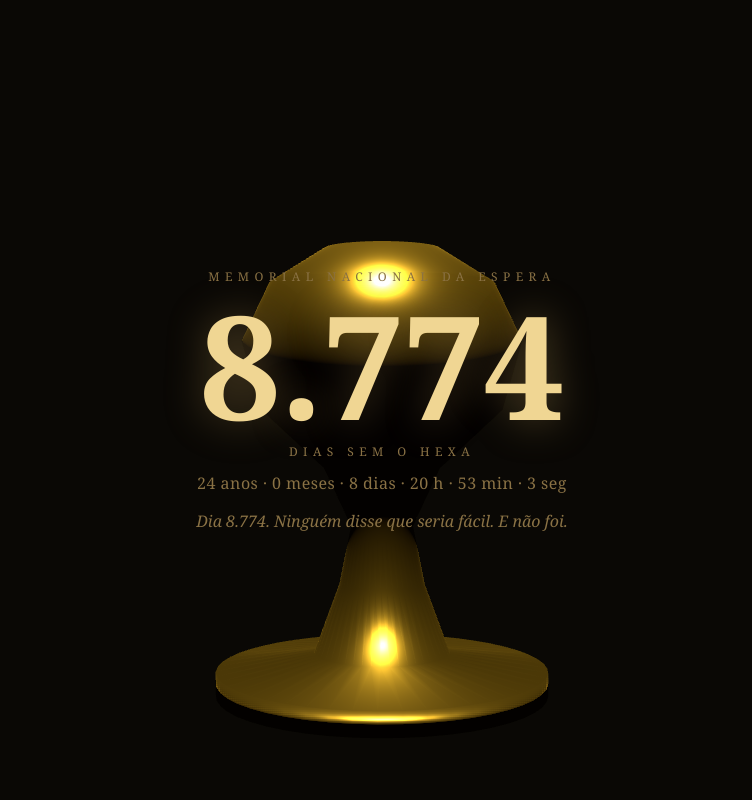
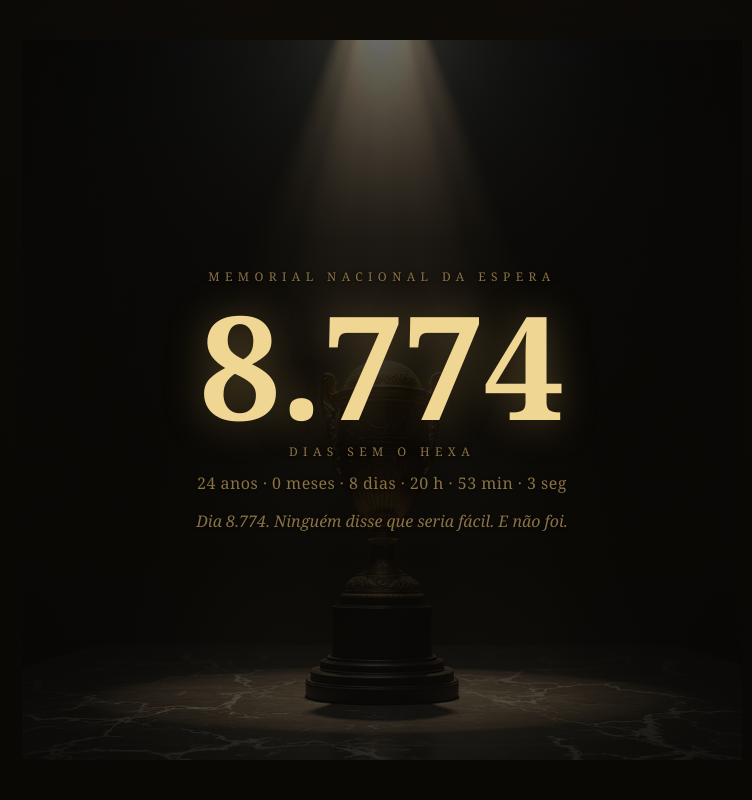
Before and after one commit to andrR89/cadeohexa, a website built with Vite: page index.html in a window 1280 px wide. Shown: the top 800 px of the page, without its empty margins (258-1010 px from the left). Built offline with nearby package versions, Linux system fonts and the light colour scheme; animation ran at ten frames a second.

Commit message:
feat(v2): herói com taça em imagem + parallax; remove three.js; scroll standalone

```diff
--- a/index.html
+++ b/index.html
@@ -13,7 +13,6 @@
     <link rel="stylesheet" href="/src/styles/main.css" />
   </head>
   <body>
-    <canvas id="cena3d" aria-hidden="true"></canvas>
     <main>
       <section id="heroi" class="secao"></section>
       <section id="proxima-tentativa" class="secao"></section>
--- a/package.json
+++ b/package.json
@@ -12,7 +12,6 @@
   },
   "devDependencies": {
     "@cloudflare/workers-types": "^5.20260708.1",
-    "@types/three": "^0.185.0",
     "typescript": "~6.0.2",
     "vite": "^8.1.1",
     "vitest": "^4.1.10",
@@ -20,7 +19,6 @@
   },
   "dependencies": {
     "gsap": "^3.15.0",
-    "three": "^0.185.1",
     "workers-og": "^0.0.27"
   }
 }
--- a/src/cena3d/index.ts
+++ /dev/null
@@ -1,58 +0,0 @@
-import * as THREE from 'three'
-import { criarTaca } from './taca'
-
-export function podeRodar3D(): boolean {
-  if (matchMedia('(prefers-reduced-motion: reduce)').matches) return false
-  const c = document.createElement('canvas')
-  // three r163+ exige WebGL2 — aceitar WebGL1 aqui seria falso positivo.
-  return !!c.getContext('webgl2')
-}
-
-export function iniciarCena(canvas: HTMLCanvasElement): {
-  taca: THREE.Mesh
-  camera: THREE.PerspectiveCamera
-  pausar: () => void
-  retomar: () => void
-} {
-  const renderer = new THREE.WebGLRenderer({ canvas, antialias: true, alpha: true })
-  renderer.setPixelRatio(Math.min(devicePixelRatio, 2))
-
-  const cena = new THREE.Scene()
-  cena.fog = new THREE.Fog(0x0a0805, 6, 14)
-
-  const camera = new THREE.PerspectiveCamera(38, 1, 0.1, 30)
-  camera.position.set(0, 0.4, 6)
-
-  const taca = criarTaca()
-  cena.add(taca)
-
-  const facho = new THREE.SpotLight(0xfff0c0, 260, 20, Math.PI / 7, 0.45)
-  facho.position.set(0, 7, 2)
-  facho.target = taca
-  cena.add(facho, new THREE.AmbientLight(0x2a2115, 2))
-
-  function redimensionar(): void {
-    renderer.setSize(innerWidth, innerHeight, false)
-    camera.aspect = innerWidth / innerHeight
-    camera.updateProjectionMatrix()
-  }
-  addEventListener('resize', redimensionar)
-  redimensionar()
-
-  function renderizar(): void {
-    taca.rotation.y += 0.004
-    renderer.render(cena, camera)
-  }
-  renderer.setAnimationLoop(renderizar)
-
-  // Depois que a taça afunda no fundo (scroll.ts), a cena só mostra neblina —
-  // pausar o loop evita gastar GPU renderizando frames que ninguém vê.
-  function pausar(): void {
-    renderer.setAnimationLoop(null)
-  }
-  function retomar(): void {
-    renderer.setAnimationLoop(renderizar)
-  }
-
-  return { taca, camera, pausar, retomar }
-}
--- a/src/cena3d/scroll.ts
+++ /dev/null
@@ -1,49 +0,0 @@
-import type * as THREE from 'three'
-import gsap from 'gsap'
-import { ScrollTrigger } from 'gsap/ScrollTrigger'
-
-gsap.registerPlugin(ScrollTrigger)
-
-/** Controles do loop de render, devolvidos por `iniciarCena`. */
-interface ControleCena {
-  pausar: () => void
-  retomar: () => void
-}
-
-/** Amarra o scroll da página à câmera/taça e revela as seções. */
-export function ligarScroll(taca: THREE.Mesh, camera: THREE.PerspectiveCamera, cena: ControleCena): void {
-  // A câmera se afasta e sobe conforme o memorial se revela.
-  gsap.to(camera.position, {
-    z: 10, y: 2.2,
-    ease: 'none',
-    scrollTrigger: { trigger: '#proxima-tentativa', start: 'top bottom', end: 'bottom top', scrub: 0.6 },
-  })
-  // A taça desce ao fundo depois do countdown — o museu segue sem ela.
-  gsap.to(taca.position, {
-    y: -6,
-    ease: 'none',
-    scrollTrigger: {
-      trigger: '#ala-das-tentativas',
-      start: 'top bottom',
-      end: 'top center',
-      scrub: 0.6,
-      // A partir daqui a taça só existe afundada na neblina — nada visível se move.
-      // Pausar o setAnimationLoop economiza GPU/bateria até o usuário rolar de volta;
-      // como o GSAP já mantém as posições atualizadas via scrub, o retomar() em
-      // onEnterBack renderiza o estado certo no primeiro frame, sem "flash" de frame velho.
-      onLeave: () => cena.pausar(),
-      onEnterBack: () => cena.retomar(),
-    },
-  })
-  // Revelação solene de cada seção.
-  document.querySelectorAll<HTMLElement>('.secao').forEach((secao) => {
-    // Seções já visíveis no boot (herói, deep link no meio da página) não devem
-    // piscar: o gsap.from zeraria a opacidade de algo que o usuário já está lendo.
-    // O corte espelha o start do trigger ('top 70%') — só revela o que ainda vem.
-    if (secao.getBoundingClientRect().top < innerHeight * 0.7) return
-    gsap.from(secao.children, {
-      opacity: 0, y: 40, stagger: 0.12, duration: 0.8, ease: 'power2.out',
-      scrollTrigger: { trigger: secao, start: 'top 70%' },
-    })
-  })
-}
--- a/src/cena3d/taca.ts
+++ /dev/null
@@ -1,19 +0,0 @@
-import * as THREE from 'three'
-
-/** Perfil de revolução da taça (x = raio, y = altura). Low-poly de propósito. */
-const PERFIL: Array<[number, number]> = [
-  [0.00, 0.00], [0.85, 0.00], [0.85, 0.12], [0.35, 0.20], [0.22, 0.55],
-  [0.16, 0.85], [0.30, 1.15], [0.62, 1.45], [0.72, 1.80], [0.58, 2.10],
-  [0.30, 2.28], [0.00, 2.32],
-]
-
-export function criarTaca(): THREE.Mesh {
-  const pontos = PERFIL.map(([x, y]) => new THREE.Vector2(x, y))
-  const geometria = new THREE.LatheGeometry(pontos, 48)
-  const material = new THREE.MeshStandardMaterial({
-    color: 0xd4af37, metalness: 0.92, roughness: 0.28,
-  })
-  const taca = new THREE.Mesh(geometria, material)
-  taca.position.y = -1.1
-  return taca
-}
--- a/src/main.ts
+++ b/src/main.ts
@@ -7,7 +7,7 @@ import { montarQuiz } from './ui/quiz'
 import { montarCard } from './ui/card'
 import { diasDaEspera, formatarDias } from './lib/contadores'
 
-// O contador aparece antes de qualquer coisa — a piada nunca espera o WebGL.
+// O contador aparece antes de qualquer coisa — a piada nunca espera o GSAP.
 montarHeroi(document.querySelector('#heroi')!)
 montarCountdown(document.querySelector('#proxima-tentativa')!)
 montarTimeline(document.querySelector('#ala-das-tentativas')!)
@@ -26,21 +26,9 @@ rodape.innerHTML = `
   <div id="slot-apoio" aria-hidden="true"></div>
 `
 
-// 3D por último e só se der: a piada nunca espera o WebGL.
-const canvas3d = document.querySelector<HTMLCanvasElement>('#cena3d')!
-import('./cena3d')
-  .then(async ({ podeRodar3D, iniciarCena }) => {
-    if (!podeRodar3D()) {
-      canvas3d.remove()
-      document.body.classList.add('sem-3d')
-      return
-    }
-    const { taca, camera, pausar, retomar } = iniciarCena(canvas3d)
-    const { ligarScroll } = await import('./cena3d/scroll')
-    ligarScroll(taca, camera, { pausar, retomar })
+// Scroll/parallax por último e só se der: a piada nunca espera o GSAP carregar.
+import('./ui/scroll')
+  .then(({ ligarScroll }) => ligarScroll())
+  .catch(() => {
+    // Chunk não carregou: a página fica só sem parallax/reveal, sem quebrar nada.
   })
-  .catch(() => {
-    // Chunk não carregou ou WebGL falhou (GPU bloqueada etc.): fica o gradiente.
-    canvas3d.remove()
-    document.body.classList.add('sem-3d')
-  })
--- a/src/styles/main.css
+++ b/src/styles/main.css
@@ -20,16 +20,61 @@ body {
   overflow-x: hidden;
 }
 
-#cena3d {
-  position: fixed;
+main { position: relative; z-index: 1; }
+
+/* Herói: taça em imagem atrás do texto, com véu escuro pro contraste AA do
+   dourado segurar mesmo sobre o facho de luz mais claro da foto. */
+#heroi {
+  position: relative;
+  overflow: hidden; /* contém o parallax (scale/translate) sem vazar pra fora da seção */
+  background: radial-gradient(ellipse at 50% 30%, var(--marmore-2), var(--marmore-0) 70%);
+}
+
+.heroi-taca-camada {
+  position: absolute;
   inset: 0;
   z-index: 0;
+  display: flex;
+  align-items: center;
+  justify-content: center;
   pointer-events: none;
 }
 
-.sem-3d #heroi { background: radial-gradient(ellipse at 50% 30%, var(--marmore-2), var(--marmore-0) 70%); }
+.heroi-taca {
+  max-height: 90vh;
+  max-width: 100%;
+  width: auto;
+  height: auto;
+  object-fit: contain;
+}
 
-main { position: relative; z-index: 1; }
+/* Mais escuro na faixa central (onde o texto fica) que nas bordas — a foto é
+   mais clara bem no meio (facho sobre a taça), exatamente onde o texto senta. */
+.heroi-veu {
+  position: absolute;
+  inset: 0;
+  z-index: 1;
+  pointer-events: none;
+  background: linear-gradient(
+    180deg,
+    rgba(10, 8, 5, 0.55) 0%,
+    rgba(10, 8, 5, 0.88) 30%,
+    rgba(10, 8, 5, 0.92) 70%,
+    rgba(10, 8, 5, 0.6) 100%
+  );
+}
+
+.heroi-conteudo {
+  position: relative;
+  z-index: 2;
+  display: flex;
+  flex-direction: column;
+  align-items: center;
+}
+
+#heroi .rotulo, #heroi .legenda, #heroi .contador-detalhado {
+  text-shadow: 0 1px 3px rgba(0, 0, 0, 0.6);
+}
 
 .secao {
   min-height: 100vh;
--- a/src/ui/hero.ts
+++ b/src/ui/hero.ts
@@ -4,11 +4,17 @@ import { TAGLINES } from '../data/taglines'
 export function montarHeroi(el: HTMLElement): void {
   const dias = diasDaEspera(new Date())
   el.innerHTML = `
-    <p class="rotulo">Memorial Nacional da Espera</p>
-    <h1 class="numero-gigante" id="contador-dias">${formatarDias(dias)}</h1>
-    <p class="rotulo">dias sem o hexa</p>
-    <p class="contador-detalhado" id="contador-detalhado" aria-hidden="true">${formatarPartes(partesDaEspera(new Date()))}</p>
-    <p class="legenda" id="tagline">Dia ${formatarDias(dias)}. ${TAGLINES[0]}</p>
+    <div class="heroi-taca-camada" aria-hidden="true">
+      <img class="heroi-taca" src="/img/taca-heroi.jpg" alt="Taça sob o facho de luz" loading="eager" width="1024" height="1024" />
+    </div>
+    <div class="heroi-veu" aria-hidden="true"></div>
+    <div class="heroi-conteudo">
+      <p class="rotulo">Memorial Nacional da Espera</p>
+      <h1 class="numero-gigante" id="contador-dias">${formatarDias(dias)}</h1>
+      <p class="rotulo">dias sem o hexa</p>
+      <p class="contador-detalhado" id="contador-detalhado" aria-hidden="true">${formatarPartes(partesDaEspera(new Date()))}</p>
+      <p class="legenda" id="tagline">Dia ${formatarDias(dias)}. ${TAGLINES[0]}</p>
+    </div>
   `
   animarContagem(el.querySelector('#contador-dias')!, dias)
   rotacionarTaglines(el.querySelector('#tagline')!, dias)
--- /dev/null
+++ b/src/ui/scroll.ts
@@ -0,0 +1,29 @@
+import gsap from 'gsap'
+import { ScrollTrigger } from 'gsap/ScrollTrigger'
+
+gsap.registerPlugin(ScrollTrigger)
+
+/** Amarra o scroll da página ao parallax da taça do herói e revela as seções. */
+export function ligarScroll(): void {
+  if (matchMedia('(prefers-reduced-motion: reduce)').matches) return
+
+  // A taça (imagem) do herói deriva sutilmente conforme rola o primeiro viewport.
+  gsap.to('.heroi-taca', {
+    yPercent: 20,
+    scale: 1.06,
+    ease: 'none',
+    scrollTrigger: { trigger: '#heroi', start: 'top top', end: 'bottom top', scrub: 0.6 },
+  })
+
+  // Revelação solene de cada seção.
+  document.querySelectorAll<HTMLElement>('.secao').forEach((secao) => {
+    // Seções já visíveis no boot (herói, deep link no meio da página) não devem
+    // piscar: o gsap.from zeraria a opacidade de algo que o usuário já está lendo.
+    // O corte espelha o start do trigger ('top 70%') — só revela o que ainda vem.
+    if (secao.getBoundingClientRect().top < innerHeight * 0.7) return
+    gsap.from(secao.children, {
+      opacity: 0, y: 40, stagger: 0.12, duration: 0.8, ease: 'power2.out',
+      scrollTrigger: { trigger: secao, start: 'top 70%' },
+    })
+  })
+}
```
Also changed, not shown: docs/superpowers/plans/2026-07-08-cadeohexa-v2.md (added, +30 -0 lines), 1 other file.
